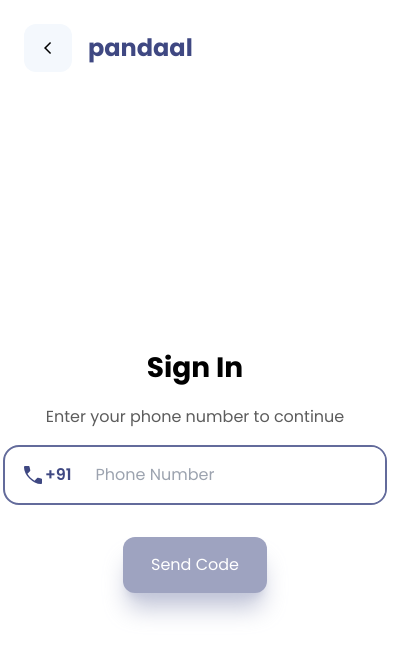
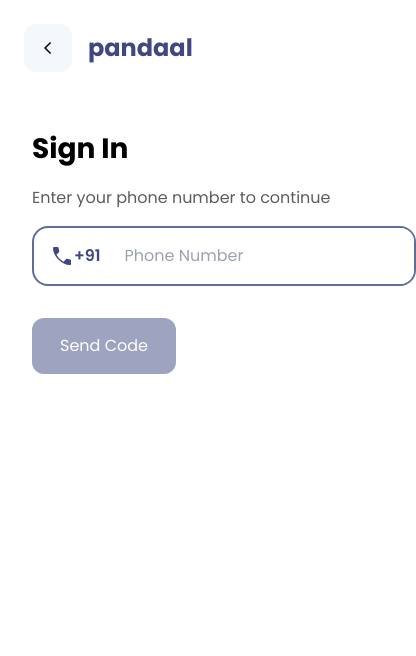
Before and after one commit to FlamingArch/pandaal, a React (Vite) app: page /signin in a window 390 px wide. Shown: the top 656 px of the page, 416 px wide, since content can reach past the window. Built offline with nearby package versions, Linux system fonts and the light colour scheme; no server answers.

Commit message:
Responsive Event Page

```diff
--- a/src/components/bottomBar.tsx
+++ b/src/components/bottomBar.tsx
@@ -2,8 +2,8 @@ import React from "react";
 
 export default function bottomBar({ children }: { children: React.ReactNode }) {
   return (
-    <div className="fixed bottom-0 z-50 left-0 right-0 w-full transition-all shadow-3xl bg-white bg-opacity-80 backdrop-filter backdrop-brightness-200 backdrop-saturate-200 backdrop-blur-3xl ">
-      <div className="flex-grow flex justify-between items-center mx-auto md:w-2/3 px-8 p-4 xl:w-1/2">
+    <div className="fixed bottom-0 z-50 left-0 right-0 w-full transition-all shadow-3xl bg-white bg-opacity-60 backdrop-filter backdrop-brightness-200 backdrop-saturate-200 backdrop-blur-3xl ">
+      <div className="flex-grow flex justify-between items-center mx-auto px-8 p-4 md:w-3/4 lg:w-2/3 xl:w-1/2 2xl:w-1/3">
         {children}
       </div>
     </div>
--- a/src/components/button.tsx
+++ b/src/components/button.tsx
@@ -27,7 +27,7 @@ export default function Button({
   const getStyles = () => {
     switch (type) {
       case "emphasis":
-        return "hover:scale-105 bg-primary-500 shadow-xl shadow-primary-300 hover:shadow-primary-500 hover:shadow-2xl text-white fill-white hover:text-primary-50 hover:fill-primary-50 hover:bg-primary-600";
+        return "hover:scale-105 bg-primary-500 text-white fill-white hover:text-primary-50 hover:fill-primary-50 hover:bg-primary-600"; // shadow-xl shadow-primary-300 hover:shadow-primary-500 hover:shadow-2xl
       case "primary":
         return "bg-primary-500 text-white fill-white hover:text-primary-50 hover:fill-primary-50 hover:bg-primary-600";
       case "link":
--- a/src/components/imageBackdrop.tsx
+++ b/src/components/imageBackdrop.tsx
@@ -14,8 +14,8 @@ export default function ImageBackdrop({
       src={src}
       className={
         "fixed top-0 left-0 w-screen h-screen object-cover object-center -z-10" +
-        (blur ? "filter blur-3xl scale-125 " : "") +
-        (dim ? "brightness-150 " : "")
+        (blur ? "filter blur-lg scale-125 " : "") +
+        (dim ? "brightness-75 " : "")
       }
     ></img>
   );
--- a/src/components/limitedParagraph.tsx
+++ b/src/components/limitedParagraph.tsx
@@ -16,17 +16,20 @@ const LimitedParagraph = ({
   return (
     <div>
       {heading && <Text headingLevel={5}>{heading}</Text>}
+      <div className="h-4"></div>
       <p>
         {descriptionExpanded
           ? parseHTML(children)
           : parseHTML(_.truncate(children, { length: limit ?? 300 }))}
       </p>
+      {parseHTML(children).length >= limit && (
         <button
           className="text-primary-400 font-medium uppercase hover:text-primary-300 transition-colors"
           onClick={() => setDescriptionExpanded(!descriptionExpanded)}
         >
           Read {descriptionExpanded ? "Less" : "More"}
         </button>
+      )}
     </div>
   );
 };
--- a/src/components/page.tsx
+++ b/src/components/page.tsx
@@ -1,41 +1,76 @@
 import React from "react";
 
-export default function ViewPage({
+export default function Page({
   children,
+  backdrop,
+  cornerRadius,
+  padding,
+  margin,
+  // responseFactor,
   responsive,
-  rounded,
-  shadow,
-  backdrop,
-  padding,
   gap,
-  className,
 }: {
-  children: React.ReactNode;
-  backdrop?: "solid" | "transparent" | "material";
-  responsive?: boolean;
-  rounded?: boolean;
-  shadow?: boolean;
-  padding?: number;
+  children?: React.ReactNode;
+  backdrop?: "clear" | "solid" | "material";
+  cornerRadius?:
+    | number
+    | {
+        topLeft?: number;
+        topRight?: number;
+        bottomLeft?: number;
+        bottomRight?: number;
+      };
+  padding?:
+    | number
+    | { top?: number; right?: number; bottom?: number; left?: number };
+  margin?:
+    | number
+    | { top?: number; right?: number; bottom?: number; left?: number };
   gap?: number;
-  className?: string;
+  // responseFactor?: number;
+  responsive: bool;
 }) {
-  const responsiveStyles = responsive ? "mx-auto md:w-2/3 =xl:w-1/2" : "";
-  const roundedStyles = rounded ? "rounded-3xl" : "";
-  const shadowStyles = shadow ? "shadow-2xl" : "";
-  const backdropStyles =
-    backdrop == "material"
-      ? "bg-white backdrop-filter backdrop-blur-3xl bg-opacity-80 backdrop-brightness-200 backdrop-saturate-200"
-      : backdrop == "solid"
-      ? "bg-white"
-      : "";
-  const defaultStyles =
-    "text-black flex flex-col flex-grow w-full min-h-fit transition-all";
+  function getBackdropStyles(Backdrop) {
+    switch (Backdrop) {
+      case "clear":
+        return "bg-transparent";
+      case "solid":
+        return "bg-white";
+      case "material":
+        return "bg-white bg-opacity-60 backdrop-blur-3xl backdrop-saturate-200";
+      default:
+        return "bg-transparent";
+    }
+  }
 
   return (
     <div
-      className={`${defaultStyles} ${responsiveStyles} ${backdropStyles} ${shadowStyles} ${roundedStyles} ${
-        padding ? `p-${padding}` : ""
-      } ${gap ? `gap-${gap}` : ""} ${className}`}
+      style={{
+        borderRadius:
+          typeof cornerRadius == "number"
+            ? `${cornerRadius / 4}rem`
+            : `${(cornerRadius?.topLeft ?? 0) / 4}rem ${
+                (cornerRadius?.topRight ?? 0) / 4
+              }rem ${(cornerRadius?.bottomLeft ?? 0) / 4}rem ${
+                (cornerRadius?.bottomRight ?? 0) / 4
+              }rem`,
+        padding:
+          typeof padding == "number"
+            ? `${padding / 4}rem`
+            : `${(padding?.top ?? 0) / 4}rem ${(padding?.right ?? 0) / 4}rem ${
+                (padding?.bottom ?? 0) / 4
+              }rem ${(padding?.left ?? 0) / 4}rem`,
+        margin:
+          typeof margin == "number"
+            ? `${margin / 4}rem`
+            : `${(margin?.top ?? 0) / 4}rem ${(margin?.right ?? 0) / 4}rem ${
+                (margin?.bottom ?? 0) / 4
+              }rem ${(margin?.left ?? 0) / 4}rem`,
+        gap: `${gap / 4}rem`,
+      }}
+      className={`flex flex-col mx-auto h-full transition-all ${getBackdropStyles(
+        backdrop
+      )} w-full md:w-3/4 lg:w-2/3 xl:w-1/2 2xl:w-1/3`}
     >
       {children}
     </div>
--- a/src/components/requireSignIn.jsx
+++ b/src/components/requireSignIn.jsx
@@ -1,14 +1,25 @@
 import React, { useContext } from "react";
 import { Navigate, useLocation } from "react-router-dom";
 import { FirebaseContext } from "../contexts/firebase";
+import { IconPreloader } from "./icons";
 
 export default function RequireSignIn({ children }) {
-  const { user } = useContext(FirebaseContext);
+  const { user, loggingIn } = useContext(FirebaseContext);
   const location = useLocation();
 
-  if (!user) {
-    return <Navigate to="/signin" state={{ path: location.pathname }} />;
+  console.log(loggingIn);
+
+  if (loggingIn) {
+    <div className="w-screen h-screen bg-gray-50 flex flex-col items-center justify-center">
+      <IconPreloader className="w-8 h-8 stroke-gray-500" />
+    </div>;
   }
 
-  return children;
+  if (!user) {
+    setTimeout(() => {
+      return <Navigate to="/signin" state={{ path: location.pathname }} />;
+    }, 1000);
+  } else {
+    return children;
+  }
 }
--- a/src/components/scaffold.tsx
+++ b/src/components/scaffold.tsx
@@ -50,7 +50,7 @@ export default function Scaffold({
         {appBar}
       </div>
       <div className={`w-full z-10 ${styles?.leading}`}>{leading}</div>
-      <div className={`w-full z-10 flex flex-grow`}>
+      <div className={`w-full z-10 flex flex-grow justify-center`}>
         <div className={`flex flex-col ${styles?.sideBar}`}>{sideBar}</div>
         {children}
       </div>
--- a/src/fragments/eventOrganisationDetails.tsx
+++ b/src/fragments/eventOrganisationDetails.tsx
@@ -4,11 +4,7 @@ import { getFullDateRange } from "../helpers";
 
 export default function EventOrganisationDetails({ event }: { event?: any }) {
   return (
-    <>
-      <div className="flex gap-2">
-        <IconClock className="w-6 h-6 fill-primary-500" />
-        <p className="opacity-80">{getFullDateRange(event)}</p>
-      </div>
+    <div className="flex flex-col gap-4">
       <div className="flex gap-2">
         {event?.onOff == 1 ? (
           <IconStreaming className="w-6 h-6 fill-primary-500" />
@@ -21,6 +17,10 @@ export default function EventOrganisationDetails({ event }: { event?: any }) {
             : event?.offlineLocationAddress}
         </p>
       </div>
-    </>
+      <div className="flex gap-2">
+        <IconClock className="w-6 h-6 fill-primary-500" />
+        <p className="opacity-80">{getFullDateRange(event)}</p>
+      </div>
+    </div>
   );
 }
--- a/tailwind.config.cjs
+++ b/tailwind.config.cjs
@@ -16,6 +16,20 @@ module.exports = {
           800: "#191E40",
           900: "#0C102A",
         },
+        secondary: {
+          // Generate Color Pallete for values 50, 100, 200, 300, 500, 600, 700, 800, 900
+          50: "#FDF5F6",
+          100: "#F8D8DB",
+          200: "#F3BBC0",
+          300: "#EE9EA5",
+          400: "#E4718A",
+          500: "#DE6178",
+          600: "#C65C74",
+          700: "#A5475E",
+          800: "#833348",
+          900: "#611F32",
+
+        },
       },
     },
   },
```
Also changed, not shown: src/fragments/favouriteTile.jsx (+15 -13 lines), src/pages/event/event.tsx (+41 -10 lines). Lines whose indentation alone changed are shown as unchanged.
